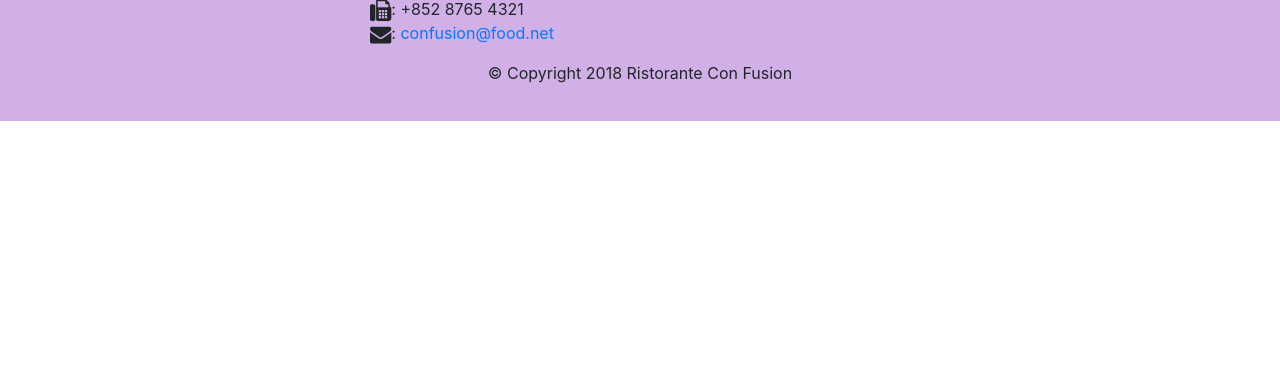
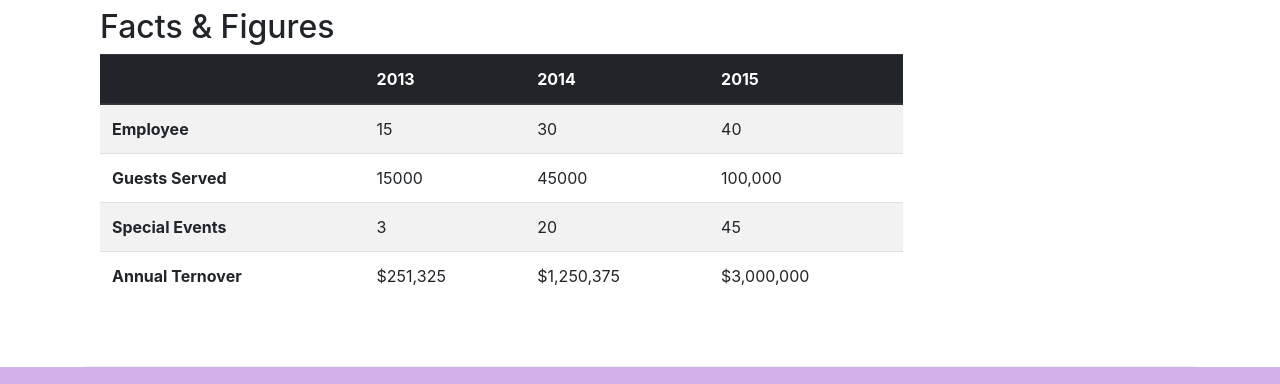
Before and after one commit to Sakshi314/BootStrap, a website: page aboutus.html in a window 1280 px wide. Shown: the part 1705-2089 px from the top of the page. Before the commit the page ends 1826 px from the top, so only its background shows below. Drawn offline with nearby package versions, Linux system fonts and the light colour scheme.

Commit message:
tables and cards

```diff
--- a/aboutus.html
+++ b/aboutus.html
@@ -78,7 +78,32 @@
                 <p>The restaurant traces its humble beginnings to <em>The Frying Pan</em>, a successful chain started by
                     our CEO, Mr. Peter Pan, that featured for the first time the world's best cuisines in a pan.</p>
             </div>
-            <div>
+            <div class="col-sm">
+                <div class="card">
+                    <h3 class="card-header bg-primary text-white">Facts At a Glance</h3>
+                    <div class="card-body">
+                        <dl class="row">
+                            <dt class="col-6">Started</dt>
+                            <dd class="col-6">3 Feb. 2013</dd>
+                            <dt class="col-6">Major Stack Holder</dt>
+                            <dd class="col-6">HK Fine Foods Inc.</dd>
+                            <dt class="col-6">Last Year's Turnover</dt>
+                            <dd class="col-6">$1,250,375</dd>
+                            <dt class="col-6">Employees</dt>
+                            <dd class="col-6">40</dd>
+                        </dl>
+                    </div>
+                </div>
+            </div>
+            <div class="col-12"></div>
+            <div class="card card-body bg-light">
+                <blockquote class="blockquote">
+                    <p class="mb-0">You better cut the pizza in four pieces because I'm not hungry enough to eat six</p>
+                    <footer class="blockquote-footer">Yogi Berra,
+                        <cite title="Source Title">The Wit and Wisdom of Yogi Berra , P. pepe, Diversion Books,
+                            2014</cite>
+                    </footer>
+                </blockquote>
             </div>
         </div>
 
@@ -114,6 +139,54 @@
                     whos-who in the culinary world, he specializes in creating mouthwatering Indo-Italian fusion
                     experiences. He says, <em>Put together the cuisines from the two craziest cultures, and you get a
                         winning hit! Amma Mia!</em></p>
+            </div>
+        </div>
+        <div class="row row-content">
+            <div class="col-12 col-sm-9">
+                <h2>Facts &amp; Figures</h2>
+                <div class="table-responsive">
+                    <table class="table table-striped">
+
+                        <thead class="thead-dark">
+                            <tr>
+                                <th>&nbsp;</th>
+                                <th>2013</th>
+                                <th>2014</th>
+                                <th>2015</th>
+                            </tr>
+                        </thead>
+                        <tbody>
+                            <tr>
+                                <th>Employee</th>
+                                <td>15</td>
+                                <td>30</td>
+                                <td>40</td>
+                            </tr>
+                            <tr>
+                                <th>Guests Served</th>
+                                <td>15000</td>
+                                <td>45000</td>
+                                <td>100,000</td>
+                            </tr>
+                            <tr>
+                                <th>Special Events</th>
+                                <td>3</td>
+                                <td>20</td>
+                                <td>45</td>
+                            </tr>
+                            <tr>
+                                <th>Annual Ternover</th>
+                                <td>$251,325</td>
+                                <td>$1,250,375</td>
+                                <td>$3,000,000</td>
+                            </tr>
+                        </tbody>
+
+                    </table>
+                </div>
+            </div>
+            <div class="col-12 col-sm-3">
+
             </div>
         </div>
 
```
